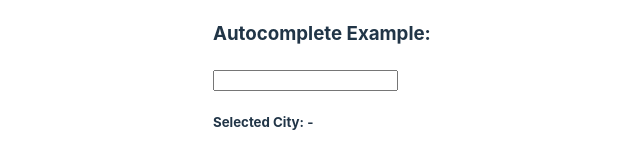
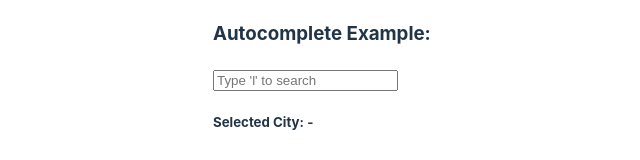
Before and after one commit to rotiuskyi/react-autocomplete, a React (Vite) app: page / in a window 1280 px wide. Shown: the part 180-340 px from the top of the page, without its empty margins (277-917 px from the left). Built offline with nearby package versions, Linux system fonts and the light colour scheme.

Commit message:
add placeholder to Autocomplete

```diff
--- a/src/App.tsx
+++ b/src/App.tsx
@@ -18,7 +18,7 @@ function App() {
   return (
     <div className="app">
       <h3>Autocomplete Example:</h3>
-      <Autocomplete items={autocompleteMock.cities} onSelect={setCity} />
+      <Autocomplete items={autocompleteMock.cities} onSelect={setCity} placeholder="Type 'l' to search" />
 
       <h5>Selected City: {city?.displayText || "-"}</h5>
     </div>
--- a/src/Autocomplete.tsx
+++ b/src/Autocomplete.tsx
@@ -9,9 +9,10 @@ export interface AutocompleteItem {
 export interface AutoCompleteProps {
   items: AutocompleteItem[];
   onSelect(item: AutocompleteItem): void;
+  placeholder?: string;
 }
 
-function Autocomplete({ items, onSelect }: AutoCompleteProps) {
+function Autocomplete({ items, onSelect, placeholder }: AutoCompleteProps) {
   const [searchText, setSearchText] = useState("");
   const [filteredItems, setFilteredItems] = useState(
     new Map(items.map(item => [item.id, item]))
@@ -49,7 +50,13 @@ function Autocomplete({ items, onSelect }: AutoCompleteProps) {
 
   return (
     <div className="autocomplete">
-      <input className="autocomplete__search" type="search" value={searchText} onChange={filterItems} />
+      <input
+        className="autocomplete__search"
+        type="search"
+        value={searchText}
+        onChange={filterItems}
+        placeholder={placeholder} />
+
       <div className="autocomplete__popup popup">
         <div className={popupBodyCss}>
           <ul>
@@ -57,7 +64,7 @@ function Autocomplete({ items, onSelect }: AutoCompleteProps) {
               <li>No results</li>
             )}
             {[...filteredItems.values()].map(item => (
-              <li className="" key={item.id} item-key={item.id} onClick={selectItem}>
+              <li key={item.id} item-key={item.id} onClick={selectItem}>
                 <div className="popup__item">{item.displayText}</div>
               </li>
             ))}
```
